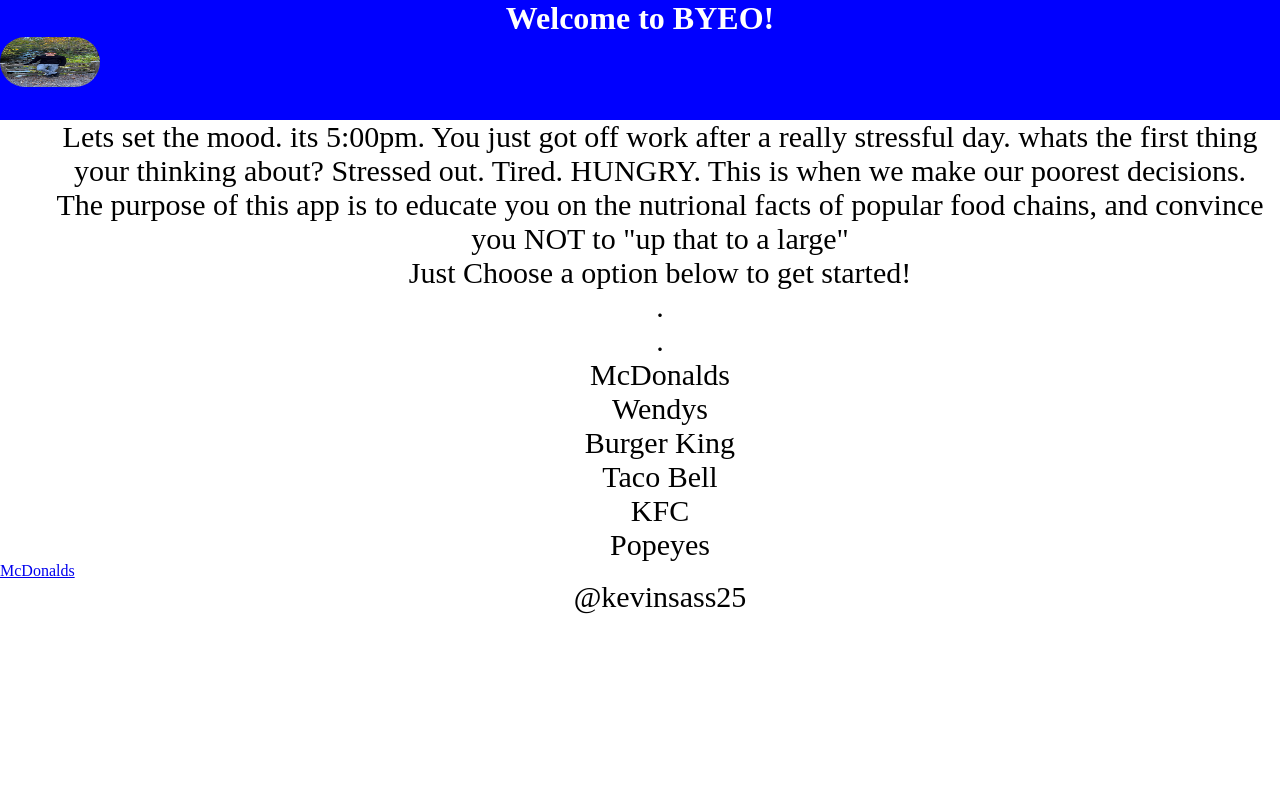
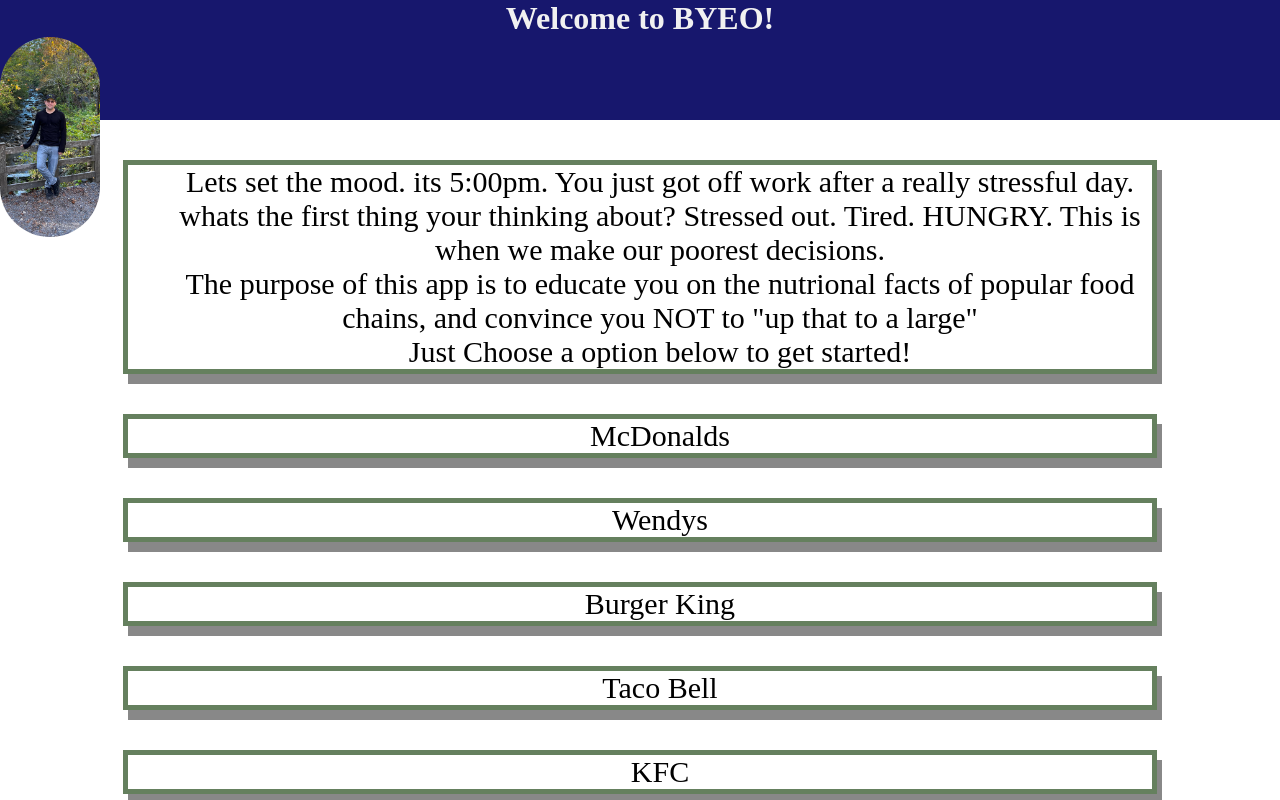
Before and after one commit to ik3vin91/BYEO, a plain HTML site: page index.html in a window 1280 px wide. Shown: the top 800 px of the page. Drawn offline with Linux system fonts and the light colour scheme.

Commit message:
added CSS

```diff
--- a/assets/style.css
+++ b/assets/style.css
@@ -7,8 +7,8 @@
    footer {
     width: 100%;
     height: 120px;
-    background-color: blue;
-    color: white;
+    background-color: rgb(23, 23, 109);
+    color: rgb(241, 241, 241);
    }
 
    h1,
@@ -18,8 +18,8 @@
 
    img {
     display: block;
-    height: 50px;
-    width: 50px;
+    height: 200px;
+    width: 100px;
     margin-left: auto;
     margin-right: auto;
    }
@@ -34,3 +34,10 @@
     text-align: center;
     font-size: 30px;
    }
+
+   .card {
+    width: 80%;
+    margin: 40px auto;
+    border: 5px solid rgb(101, 128, 94);
+    box-shadow: 5px 10px #888888;
+   }
--- a/index.html
+++ b/index.html
@@ -28,12 +28,13 @@
                 <p>Lets set the mood. its 5:00pm. You just got off work after a really stressful day. whats the first thing your thinking about? Stressed out. Tired. HUNGRY. This is when we make our poorest decisions. </p>
                 <P>The purpose of this app is to educate you on the nutrional facts of popular food chains, and convince you NOT to "up that to a large"</P>
                 <p>Just Choose a option below to get started!</p>
-                <p>.</p>
-                <p>.</p>
+
+
             </section>
 
             <section class="card" id="McDonalds">
-                <p>McDonalds</p>
+                <p>McDonalds
+                </p>
             </section>
 
 
@@ -60,6 +61,8 @@
                 <p>Popeyes</p>
             </section>
 
+
+
         </main>
 
 
```
